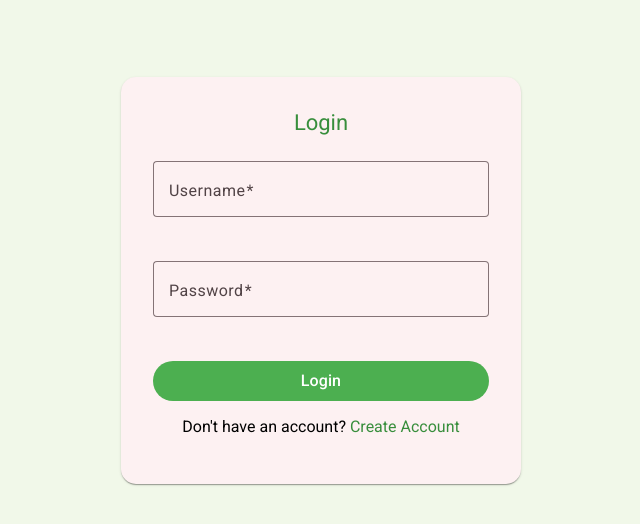
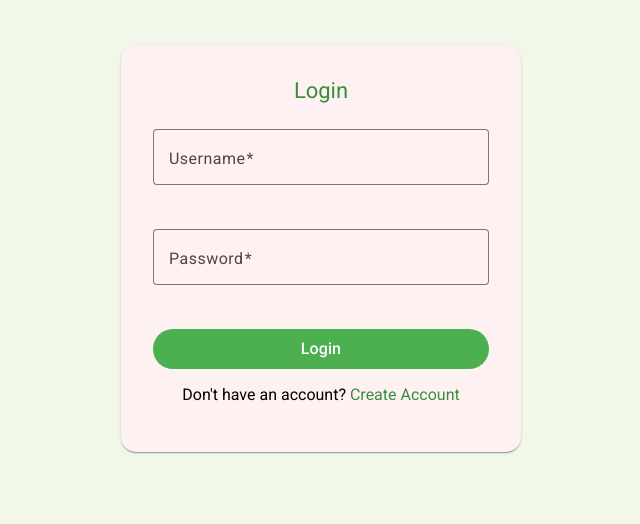
Before and after one commit to ayalav/real-time-forum, an Angular app in the folder Front/: page /login in a window 1280 px wide. Shown: the part 152-676 px from the top of the page, without its empty margins (319-959 px from the left). Built offline with nearby package versions, Linux system fonts and the light colour scheme.

Commit message:
default redirect to 'forum' + some refactoring

```diff
--- a/Front/src/app/app.config.ts
+++ b/Front/src/app/app.config.ts
@@ -2,7 +2,7 @@ import { ApplicationConfig, provideZoneChangeDetection } from '@angular/core';
 import { provideRouter } from '@angular/router';
 import { routes } from './app.routes';
 import { provideAnimationsAsync } from '@angular/platform-browser/animations/async';
-import { HTTP_INTERCEPTORS, provideHttpClient, withFetch, withInterceptorsFromDi } from '@angular/common/http';
+import { HTTP_INTERCEPTORS, provideHttpClient, withInterceptorsFromDi } from '@angular/common/http';
 import { AuthInterceptor } from './interceptors/auth.interceptor';
 
 export const appConfig: ApplicationConfig = {
--- a/Front/src/app/app.routes.ts
+++ b/Front/src/app/app.routes.ts
@@ -4,7 +4,7 @@ import { AuthGuard } from './guards/auth.guard';
 export const routes: Routes = [
     {
         path: '',
-        redirectTo: 'login',
+        redirectTo: 'forum',
         pathMatch: 'full'
     },
     {
@@ -22,6 +22,6 @@ export const routes: Routes = [
     },
     {
         path: '**',
-        redirectTo: 'login'
+        redirectTo: 'forum'
     }
 ];
--- a/Front/src/app/guards/auth.guard.ts
+++ b/Front/src/app/guards/auth.guard.ts
@@ -1,6 +1,6 @@
 import { Injectable } from '@angular/core';
 import { CanActivate, Router } from '@angular/router';
-import { AuthService } from '../services/auth.service'; // שירות ההתחברות שלך
+import { AuthService } from '../services/auth.service';
 import { map, Observable } from 'rxjs';
 
 @Injectable({
@@ -8,7 +8,7 @@ import { map, Observable } from 'rxjs';
 })
 export class AuthGuard implements CanActivate {
 
-  constructor(private authService: AuthService, private router: Router) {}
+  constructor(private authService: AuthService, private router: Router) { }
 
   canActivate(): Observable<boolean> | boolean {
     return this.authService.isLoggedIn$
--- a/Front/src/styles.scss
+++ b/Front/src/styles.scss
@@ -1,4 +1,3 @@
-/* You can add global styles to this file, and also import other style files */
 $primary-color: #4CAF50;
 $primary-dark-color: #388E3C;
 $primary-light-color: #C8E6C9;
@@ -7,5 +6,17 @@ $accent-dark-color: #689F38;
 $background-color: #F1F8E9;
 $error-color: #E57373;
 
-html, body { height: 100%; }
-body { margin: 0; font-family: Roboto, "Helvetica Neue", sans-serif;  background-color: $background-color; }
+html,
+body {
+    height: 100%;
+}
+
+body {
+    margin: 0;
+    font-family: Roboto, "Helvetica Neue", sans-serif;
+    background-color: $background-color;
+}
+
+* {
+    box-sizing: border-box;
+}
```
